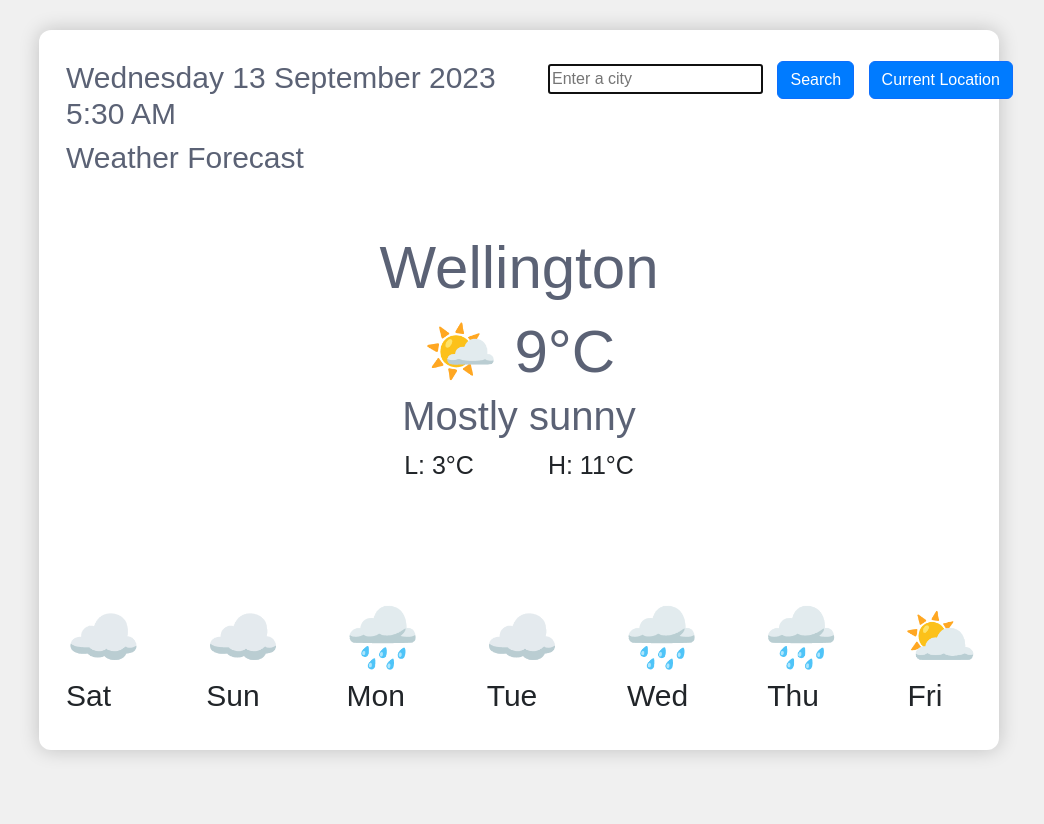
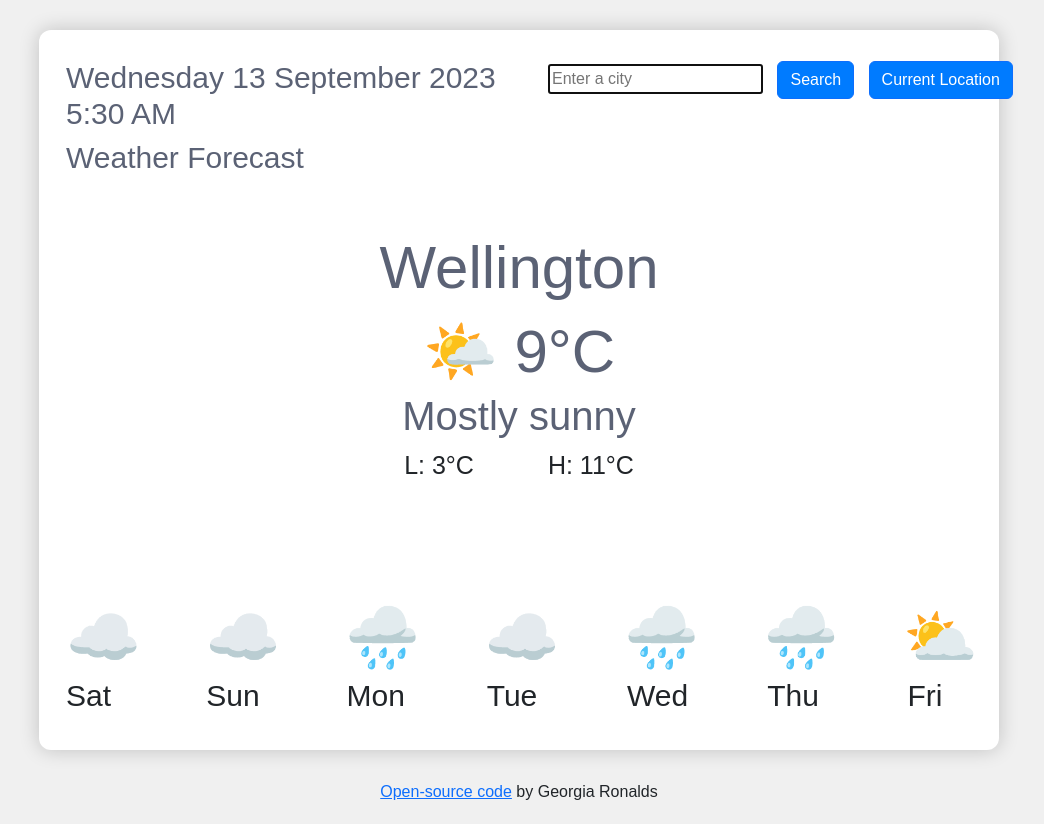
Before and after one commit to georgiaron/SheCodes-Weather-App, a website built with Parcel: page index.html in a window 1280 px wide. Shown: the top 824 px of the page, without its empty margins (121-1165 px from the left). Before the commit the page ends 800 px from the top, so only its background shows below. Built offline with nearby package versions, Linux system fonts and the light colour scheme.

Commit message:
Open source code link
The open-source code link was added as well as my name. I added a class around it so that it can be centered on the page.

```diff
--- a/index.html
+++ b/index.html
@@ -38,7 +38,7 @@
         <h4 class="todaysLow">L: 3&deg;C</h4>
         <h4 class="todaysHigh">H: 11&deg;C</h4>
       </div>
-       <div class="row icons">
+      <div class="row icons">
         <div class="col-1"><p>☁️</p></div>
         <div class="col-1"><p>☁️</p></div>
         <div class="col-1"><p>🌧️</p></div>
@@ -57,6 +57,13 @@
         <div class="col-1"><p>Fri</p></div>
       </div>
     </div>
+    <div class="openSourceCodeLink">
+      <a
+        href="https://github.com/georgiaron/SheCodes-Weather-App"
+        target="_blank"
+        >Open-source code</a
+      >
+      by Georgia Ronalds
     </div>
     <script src="src/index.mjs"></script>
   </body>
--- a/src/styles.css
+++ b/src/styles.css
@@ -1,4 +1,3 @@
-/* Reset default styles */
 body {
   margin: 0;
   padding: 0;
@@ -85,3 +84,9 @@ h1 {
   top: 79px;
   position: relative;
 }
+
+.openSourceCodeLink {
+  text-align: center;
+  display: block;
+  margin: 20px auto;
+}
```
